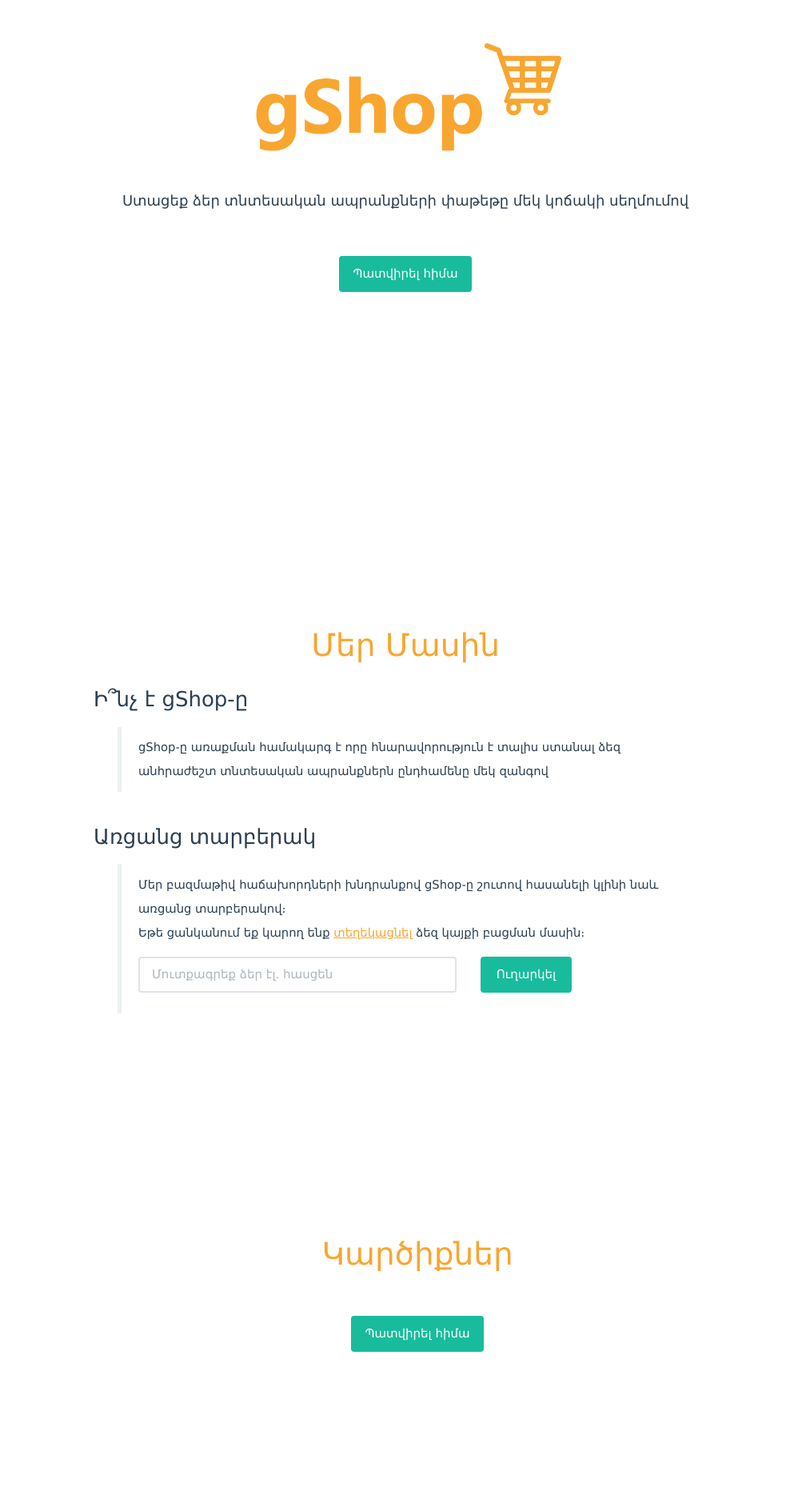
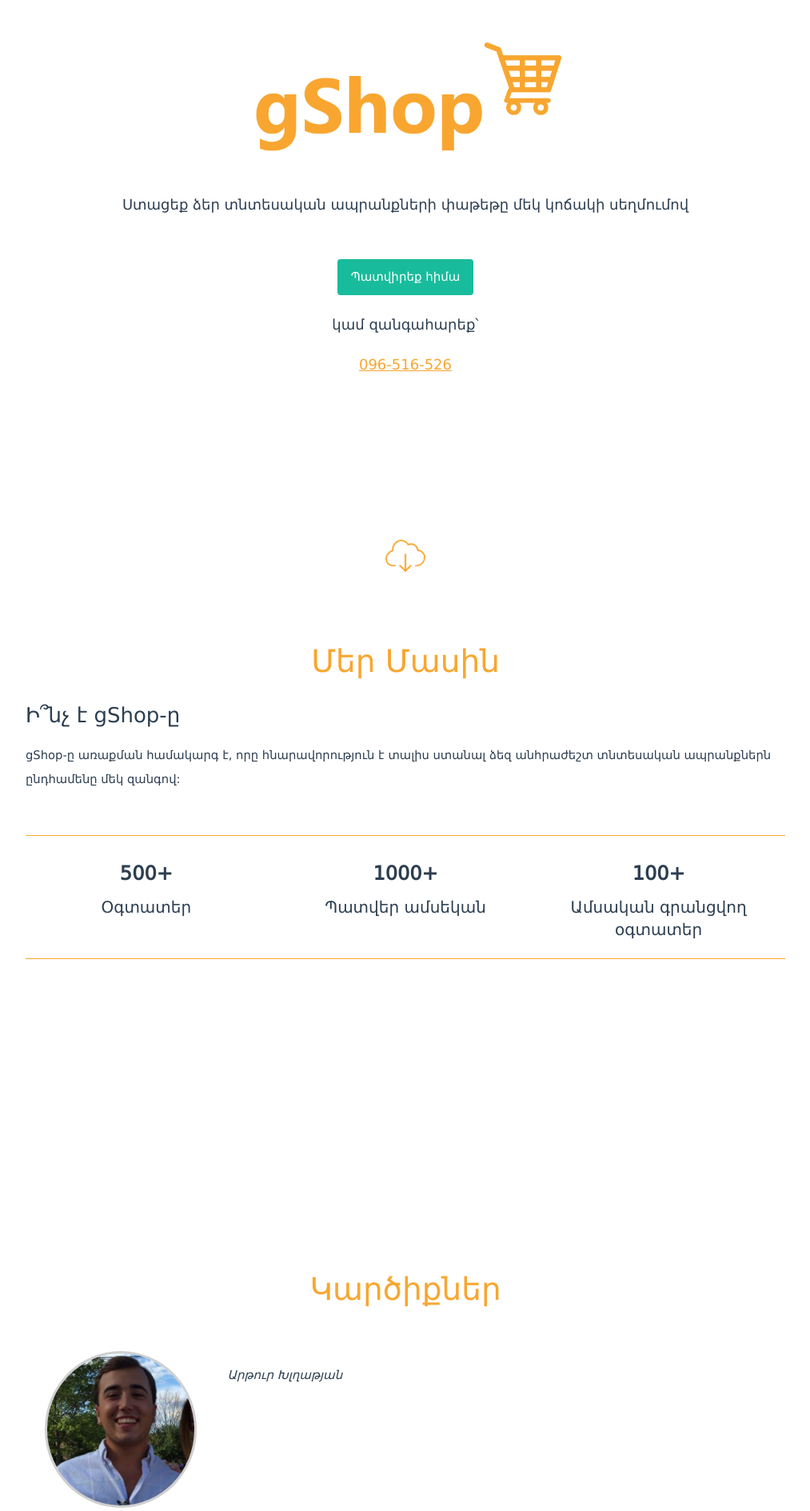
Before and after one commit to goodjob-dev/gshop-mvp, a CodeIgniter app: page /database/ in a window 1280 px wide. Shown: the part 60-1949 px from the top of the page at 80% size, without its empty margins (133-1146 px from the left). Before the commit the page ends 1750 px from the top, so only its background shows below. Run offline with CodeIgniter, Linux system fonts and the light colour scheme.

Commit message:
Edits for Arshak

```diff
--- a/application/views/layer/landing.php
+++ b/application/views/layer/landing.php
@@ -1,3 +1,5 @@
+
+
 <!-- Header -->
 <header>
 	<div class="container">
@@ -15,10 +17,14 @@
 			<div id="navbar" class="navbar-collapse collapse">
 				<ul class="nav navbar-nav page-scroll">
 					<li>
-						<a href="#about-us">Մեր մասին</a>
+						<a href="#about-us">
+							Մեր մասին
+						</a>
 					</li>
 					<li>
-						<a href="#feedbacks">Կարծիքներ</a>
+						<a href="#feedbacks">
+							Կարծիքներ
+						</a>
 					</li>
 				</ul>
 			</div>
@@ -28,89 +34,226 @@
 <!-- ./End Header -->
 
 <!-- Main Section -->
-<div class="container-fluid page-block" id="main">
+<div class="container-fluid main-section page-block" id="main">
 
-	<div class="container">
-		<div class="text-center vertical-center">
+	<div class="container text-center">
 
 			<div class="row">
-				<div class="top-logo">
+				<div class="top-logo vertical-margin">
 					<img src="images/logo-orange.png" />
 				</div>
-				<div class="top-description heading col-xs-8 col-xs-offset-2">
+				<div class="top-description heading vertical-margin">
 					<p>Ստացեք ձեր տնտեսական ապրանքների փաթեթը մեկ կոճակի սեղմումով</p>
 				</div>
 			</div>
 
-			<div class="row">
-				<button data-toggle="modal" data-target="#order-modal" class="btn btn-success order-now">Պատվիրել հիմա</button>
+			<div class="row order-row">
+				<p>
+					<button data-toggle="modal" data-target="#order-modal" class="btn btn-success vertical-margin order-now">
+						Պատվիրեք հիմա
+					</button>
+				</p>
+				<p>կամ զանգահարեք՝</p>
+				<p>
+					<u class="orange">096-516-526</u>
+				</p>
 			</div>
 
-		</div>
+			<div class="row arrow-down">
+				<img href="#about-us" src="images/arrow-down.png" class="in-page-link"/>
+			</div>
+
 	</div>
 
 </div>
 <!-- ./End Main Section -->
 
+
+
+
+
+
+
+
+
+
+
+
+
+
+
+
+
+
 <!-- About us Section -->
-<div class="container-fluid page-block" id="about-us">
+<div class="container-fluid vertical-margin page-block" id="about-us">
+
 	<div class="container">
-		<div class="text-center vertical-center">
-			<h1 class="orange body-font">Մեր Մասին</h1>
+
+		<h1 class="orange text-center body-font">
+			Մեր Մասին
+		</h1>
+
+
+		<div class="col-lg-10 col-lg-offset-1">
+
+			<div class="row text-left">
+				<h3 class="body-font">
+					Ի՞նչ է gShop-ը
+				</h3>
+				<p class="answer">
+					gShop-ը առաքման համակարգ է, որը հնարավորություն է տալիս ստանալ
+					ձեզ անհրաժեշտ տնտեսական ապրանքներն ընդհամենը մեկ զանգով:
+				</p>
+			</div>
+
+			<div class="row vertical-margin text-center">
+
+				<div class="col-sm-4 stat">
+					<div class="number">500+</div>
+					<div class="title">Օգտատեր</div>
+				</div>
+
+				<div class="col-sm-4 stat">
+					<div class="number">1000+</div>
+					<div class="title">Պատվեր ամսեկան</div>
+				</div>
+
+				<div class="col-sm-4 stat">
+					<div class="number">100+</div>
+					<div class="title">Ամսական գրանցվող օգտատեր</div>
+				</div>
+
+			</div>
+
 			<div class="row">
-				<div class="col-xs-8 col-xs-offset-2">
-					<div class="row">
-						<h3 class="body-font text-left">Ի՞նչ է gShop-ը</h3>
-						<blockquote class="answer">
-							gShop-ը առաքման համակարգ է որը հնարավորություն է տալիս ստանալ
-							ձեզ անհրաժեշտ տնտեսական ապրանքներն ընդհամենը մեկ զանգով
-						</blockquote>
-					</div>
-					<div class="row">
-						<h3 class="body-font text-left">Առցանց տարբերակ</h3>
-						<blockquote class="answer">
-							Մեր բազմաթիվ հաճախորդների խնդրանքով gShop-ը շուտով հասանելի կլինի նաև առցանց տարբերակով։<br>
-							Եթե ցանկանում եք կարող ենք <u class="orange">տեղեկացնել</u> ձեզ կայքի բացման մասին։
-							<div class="get-notified">
-								<div class="form-horizontal">
-									<div class="form-group">
-										<div class="col-xs-12 col-lg-7 top-margin">
-											<input type="e-mail" class="e-mail form-control" placeholder="Մուտքագրեք ձեր էլ. հասցեն" id="get-notified" />
-										</div>
-										<div class="col-xs-12 col-lg-5 top-margin">
-											<input type="button" class="btn btn-success send-email col-xs-12 col-lg-5" value="Ուղարկել">
-										</div>
-									</div>
-								</div>
-							</div>
-						</blockquote>
-					</div>
-				</div>
+				<hr />
 			</div>
 
 		</div>
+
 	</div>
 </div>
 <!-- ./End About us Section -->
 
+
+
+
+
+
+
+
+
+
+
+
+
+
+
+
+
+
+
+
 <!-- Feedbacks section -->
 
-<div class="container-fluid page-block" id="feedbacks">
-	<div class="container">
-		<div class="container text-center vertical-center">
-			<h1 class="orange body-font">Կարծիքներ</h1>
-			<div class="row">
-				<div></div>
+<div class="container-fluid vertical-margin page-block" id="feedbacks">
+	<div class="container text-center">
+
+		<h1 class="orange body-font scale-font">
+			Կարծիքներ
+		</h1>
+
+		<div class="col-lg-10 col-lg-offset-1">
+
+			<div class="row feedback vertical-margin">
+
+				<div class="image col-sm-3">
+					<img src="images/feedbacks/feedback-1.jpg" />
+				</div>
+
+				<div class="content col-sm-9 text-left">
+
+					<div class="text">
+
+					</div>
+					<div class="author">
+						<em>Արթուր Խլղաթյան</em>
+					</div>
+
+				</div>
+
 			</div>
-			<div class="row">
-				<button data-toggle="modal" data-target="#order-modal" class="btn btn-success order-now">Պատվիրել հիմա</button>
+
+			<div class="row feedback vertical-margin">
+
+				<div class="image col-sm-3">
+					<img src="images/feedbacks/feedback-2.jpg" />
+				</div>
+
+				<div class="content col-sm-9 text-left">
+
+					<div class="text">
+
+					</div>
+					<div class="author">
+						<em>Արթուր Խլղաթյան</em>
+					</div>
+
+				</div>
+
 			</div>
+
+			<div class="row feedback vertical-margin">
+
+				<div class="image col-sm-3">
+					<img src="images/feedbacks/feedback-3.jpg" />
+				</div>
+
+				<div class="content col-sm-9 text-left">
+
+					<div class="text">
+
+					</div>
+					<div class="author">
+						<em>Արթուր Խլղաթյան</em>
+					</div>
+
+				</div>
+
+			</div>
+
+
+			<div class="row order-row vertical-margin">
+				<p>
+					<button data-toggle="modal" data-target="#order-modal" class="btn btn-success vertical-margin order-now">
+						Պատվիրեք հիմա
+					</button>
+				</p>
+				<p>կամ զանգահարեք՝</p>
+				<p>
+					<u class="orange">096-516-526</u>
+				</p>
+			</div>
+
 		</div>
+
 	</div>
 </div>
 
 <!-- ./End Feedbacks section -->
 
+
+<!-- Footer section -->
+
+<footer class="container-fluid vertical-margin">
+	<div class="container text-center">
+		&copy; gShop inc 2015. All rights reserved.<br />
+		Հեռախոս` +374-96-516-526
+	</div>
+</footer>
+
+<!-- ./End Footer section -->
 
 <!-- Order popup -->
 
@@ -118,12 +261,26 @@
 	<div class="modal-dialog">
 		<div class="modal-content">
 			<div class="modal-header">
-				<p class="heading modal-title">Պատվիրել</p>
+				<p class="heading modal-title">
+					Պատվիրել
+				</p>
 			</div>
 			<div class="modal-body">
-				Խնդրում ենք զանգահարել <u class="orange">096-516-526</u> համարով և մենք կառաքենք ձեր փափեթը ձեր նշած ժամին:
 
-				<p class="order-description">Բազմաթիվ հաճախորդների խնդրանքով մեր ծառայությունները շուտով հասանելի կլինեն նաև առցանց տարբերակով։ <a href="#about-us" class="orange know-more">իմանալ ավելին</a></p>
+				<p class="order-info">
+					* Մենք կկապնվենք ձեզ հետ 5 րոպեի ընթացում, այլապես ձեր առաքումը կլինի <u class="orange">անվճար</u>։
+				</p>
+
+				<form action="" method="POST">
+					<div class="form-horizontal">
+						<div class="form-group">
+							<div class="col-lg-12">
+								<input type="text" class="form-control" placeholder="Ձեր հեռախոսահամարը։" />
+								<input type="button" class="btn btn-success phone-submit" value="Պատվիրել" />
+							</div>
+						</div>
+					</div>
+				</form>
 
 			</div>
 			<div class="modal-footer">
--- a/application/views/layouts/default.php
+++ b/application/views/layouts/default.php
@@ -2,6 +2,7 @@
 <html>
 	<head>
 		<meta charset="utf-8">
+		<meta name="viewport" content="width=device-width, initial-scale=1">
 
 		<?php
 			foreach( $assets['css'] as $css )
--- a/info/info.txt
+++ /dev/null
@@ -1,4 +0,0 @@
-1 if is logged in
-	render my pack
-2 else
-	render landing
--- a/public/css/style.css
+++ b/public/css/style.css
@@ -16,6 +16,11 @@ input, button
 {
 	outline: none !important;
 }
+hr
+{
+	margin-bottom: 0px;
+	border-top: 1px solid #f8a630;
+}
 .body-font
 {
 	font-family: am-font;
@@ -24,7 +29,31 @@ input, button
 {
 	color:#f8a630;
 }
+.vertical-margin
+{
+	margin-top: 45px;
+}
+.top-margin
+{
+	margin-top: 5px;
+}
+.no-padding
+{
+	padding: 0;
+}
+.heading
+{
+	font-size: 18px;
+}
 
+
+
+
+
+
+/**
+ * Navbar css
+*/
 .navbar-brand
 {
 	padding: 1px 0px 0px 25px;
@@ -68,51 +97,146 @@ input, button
 /*
  * Main section css
 */
+.main-section
+{
+	position: relative;
+}
 
-.page-block
-{
-	width: 100%;
-	height: 100%;
-}
-.heading
-{
-	font-size: 18px;
-}
-.order-description
-{
-	font-size: 12px;
-	margin-top: 20px;
-}
 .top-logo img
 {
 	max-width: 400px;
     width: 100%;
 }
-.vertical-center
+
+.arrow-down
 {
-	margin-top: 4%;
+	position: absolute;
+	bottom: 20px;
+	left: 50%;
+	margin-left: -25px;
 }
-.top-description p
+
+.arrow-down img
 {
-	margin-top: 40px;
+	width: 50px;
+	cursor: pointer;
 }
-.get-notified
+
+
+/**
+ * About us section css
+*/
+
+.stat:nth-child(1)
 {
-	margin-top: 10px;
+	padding-left: 0;
 }
-.order-now
+.stat
 {
-	margin-top: 45px;
+	font-size: 20px;
+	padding-top: 30px;
+	border-top: 1px solid #f8a630;
 }
-.top-margin
+.stat .number
 {
-	margin-top: 5px;
+	font-weight: bold;
+    margin-bottom: 10px;
+    font-size: 24px;
 }
 .answer
 {
 	font-size: 14.75px;
-	text-align: left;
-	margin-left: 30px;
 	margin-top: 20px;
 	line-height: 30px;
 }
+
+
+/**
+ * Feedbacks section css
+ *
+*/
+
+.feedback .content .author
+{
+	margin-top: 20px;
+}
+
+.feedback .image img
+{
+	width: 100%;
+	max-width: 190px;
+	border-radius: 50%;
+    border: 3px solid #cfcfcf;
+}
+
+
+/**
+ * Footer css
+*/
+
+footer
+{
+	color: #ffffff;
+	background-color: #f8a630;
+	padding: 15px;
+	line-height: 25px;
+}
+
+
+/**
+ * Order modal css
+*/
+
+.phone-submit
+{
+	width: 100%;
+	margin-top: 10px;
+}
+
+
+/**
+ * Call to action css
+*/
+
+.order-row p
+{
+	margin-bottom: 24px;
+    font-size: 18px;
+}
+
+/**
+ * Media queries
+*/
+
+@media screen and (max-width: 767px)
+{
+	.feedback .content
+	{
+		margin-top: 30px;
+	}
+	.scale-font
+	{
+		font-size: 37px;
+	}
+	.main-section .order-now
+	{
+		margin-bottom: 20px;
+	}
+	.stat
+	{
+		padding-bottom: 30px;
+	}
+	.arrow-down
+	{
+		display: none;
+	}
+}
+
+@media screen and (min-width: 767px)
+{
+	.page-block
+	{
+		min-width: 100%;
+		min-height: 100%;
+	}
+}
```
Also changed, not shown: information/branding/colors.txt (added), information/branding/logo/logo-orange.png (added), information/branding/logo/logo.png (added), information/docs/customer-feedback.txt (added), public/images/arrow-down.png (added), public/images/feedbacks/feedback-3.jpg (deleted), 4 other files.
